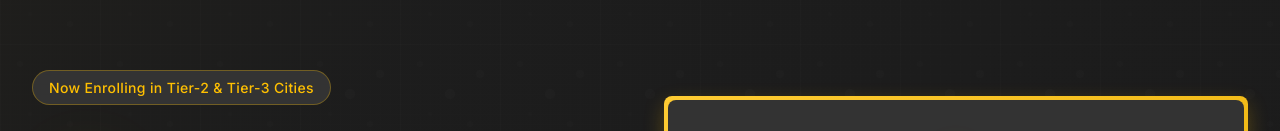
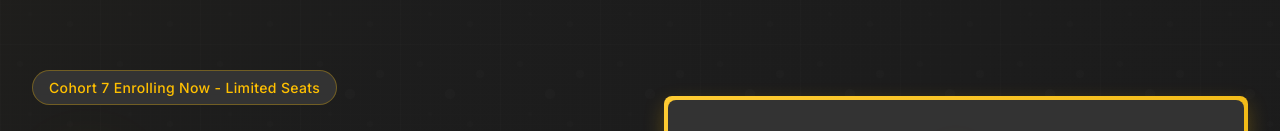
Before and after one commit to Nikhil9989/psb, a Next.js app: page /psb/ in a window 1280 px wide. Shown: the part 136-267 px from the top of the page. Built offline with nearby package versions, Linux system fonts and the light colour scheme.

Commit message:
Update Hero component attention badge to focus on enrollment urgency

```diff
--- a/components/home/Hero.tsx
+++ b/components/home/Hero.tsx
@@ -63,7 +63,7 @@ const Hero = () => {
               className="mb-6"
             >
               <span className="inline-block px-4 py-1.5 bg-obsidian-800 border border-gold-500/30 text-gold-500 rounded-full text-sm font-medium tracking-wide">
-                Now Enrolling in Tier-2 & Tier-3 Cities
+                Cohort 7 Enrolling Now - Limited Seats
               </span>
             </motion.div>
 
```
